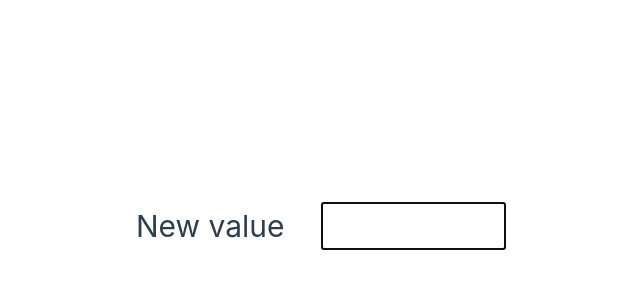
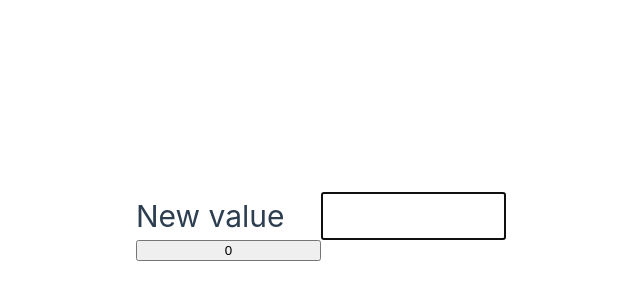
Before and after one commit to mariomakter/basic-vuejs, a Vue app in the folder first-project/: page / in a window 1280 px wide. Shown: the part 174-474 px from the top of the page, without its empty margins (319-959 px from the left). Built offline with nearby package versions, Linux system fonts and the light colour scheme.

Commit message:
nextticks

```diff
--- a/first-project/src/App.vue
+++ b/first-project/src/App.vue
@@ -1,11 +1,22 @@
 <template>
     <h1>{{ title }}</h1>
     <input type="text" ref="input">
+    <button id="counter" @click="increment">{{ count }}</button>
 </template>
 <!-- ref state -->
 <script setup>
-import { ref, onMounted } from 'vue';
+import { ref, onMounted, nextTick } from 'vue';
 let title = ref('New value');
+let count = ref(0);
+ const increment = async()=>{
+    count.value++;
+
+    //dom update  before state
+    console.log(document.getElementById('counter').textContent);
+    await nextTick();
+    //dom is updated
+    console.log(document.getElementById('counter').textContent);
+}
 const input = ref(null);
 onMounted(()=>{
     input.value.focus()
```
